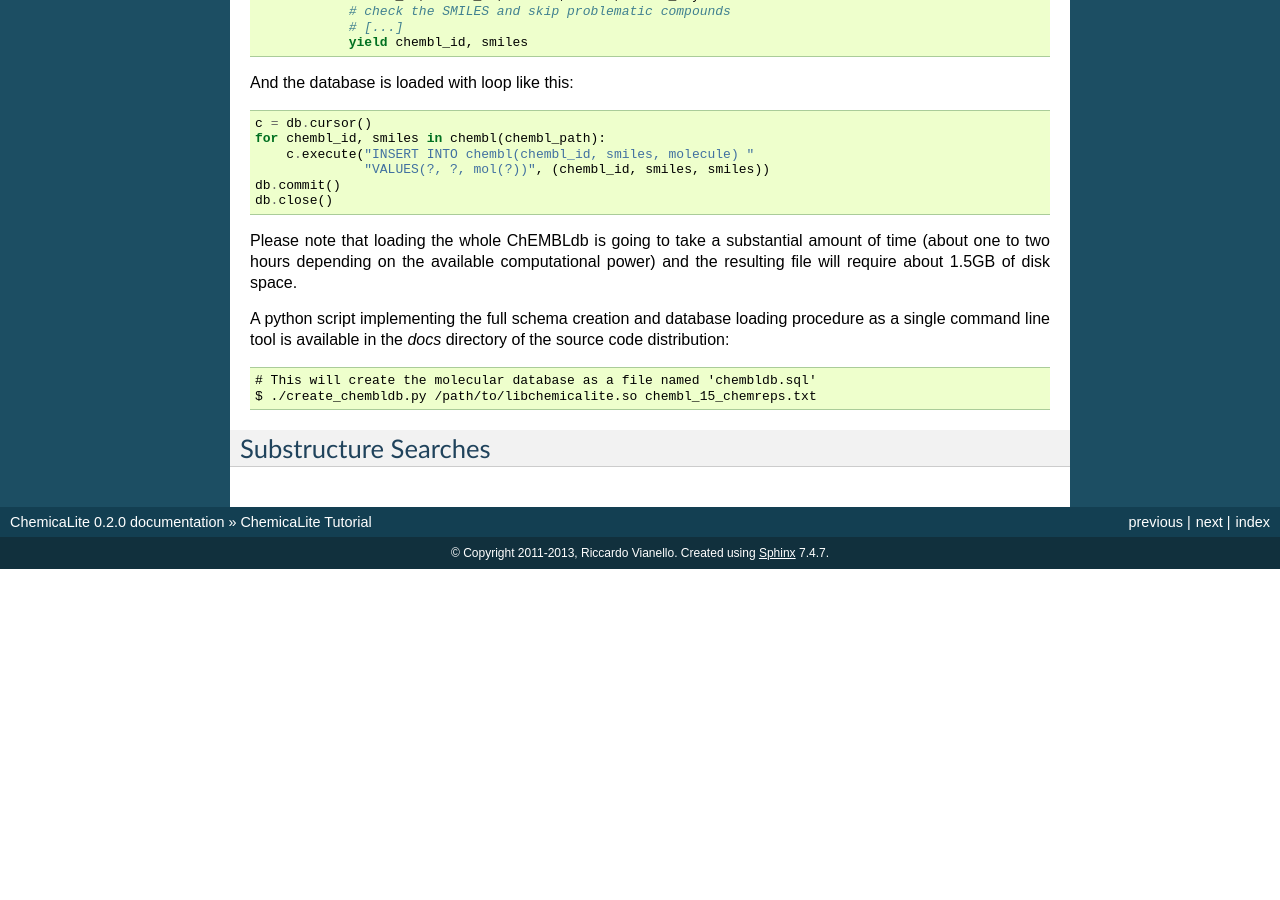
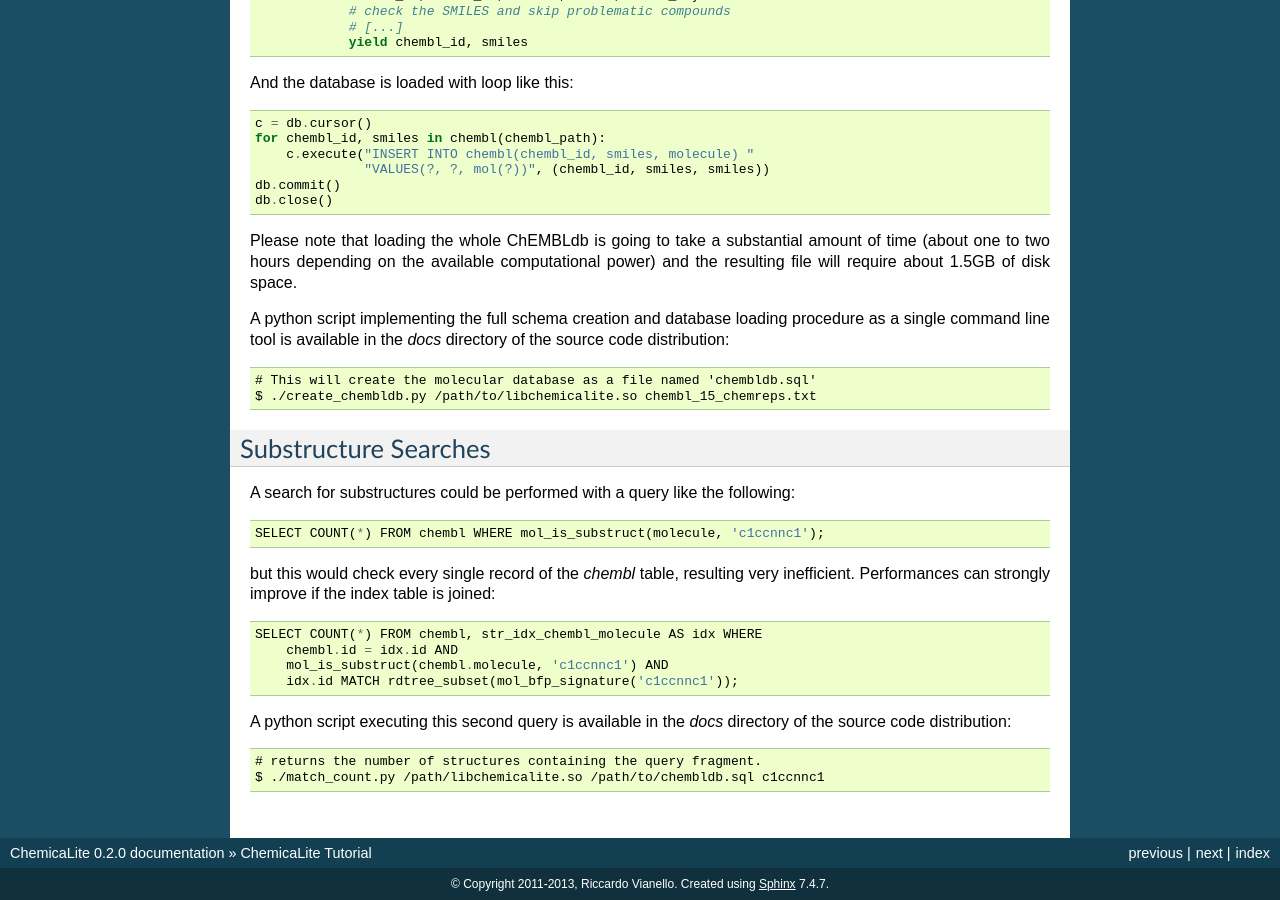
Before and after one commit to rvianello/chemicalite, a Sphinx documentation site: the page built from docs/tutorial.rst, in a window 1280 px wide and 900 px high, scrolled down 1198 px. Built offline with Sphinx 7.4.7, drawn with Linux system fonts in a browser that asks for light colours; before the commit the page ends 1767 px from its top, so only the background shows below that.

Commit message:
some illustration of substructure queries.

```diff
--- /dev/null
+++ b/docs/match_count.py
@@ -0,0 +1,36 @@
+#!/bin/env python
+import sys
+import time
+
+from pysqlite2 import dbapi2 as sqlite3
+
+from rdkit import Chem
+
+def search(c, substructure):
+    t1 = time.time()
+    count = c.execute("select count(*) from "
+                      "chembl, str_idx_chembl_molecule as idx where "
+                      "chembl.id = idx.id and "
+                      "mol_is_substruct(chembl.molecule, ?) and "
+                      "idx.id match rdtree_subset(mol_bfp_signature(?))",
+                      (substructure, substructure)).fetchone()[0]
+    t2 = time.time()
+    return count, t2-t1
+
+def match_count(chemicalite_path, chembldb_sql, substructure):
+    db = sqlite3.connect(chembldb_sql)
+    db.enable_load_extension(True)
+    db.load_extension(chemicalite_path)
+    db.enable_load_extension(False)
+
+    c = db.cursor()
+
+    print 'searching for substructure: {0}'.format(substructure)
+
+    count, t = search(c, substructure)
+    print ('Found {0} matches in {1} seconds').format(count, t)
+
+    db.close()
+
+if __name__=="__main__":
+    match_count(*sys.argv[1:4])
--- /dev/null
+++ b/docs/substructure_search.py
@@ -0,0 +1,39 @@
+#!/bin/env python
+import sys
+import time
+
+from pysqlite2 import dbapi2 as sqlite3
+
+from rdkit import Chem
+
+def search(c, substructure):
+    t1 = time.time()
+    rs = c.execute("select chembl.chembl_id, chembl.smiles from "
+                   "chembl, str_idx_chembl_molecule as idx where "
+                   "chembl.id = idx.id and "
+                   "mol_is_substruct(chembl.molecule, ?) and "
+                   "idx.id match rdtree_subset(mol_bfp_signature(?)) "
+                   "limit 25",
+                   (substructure, substructure)).fetchall()
+    t2 = time.time()
+    return rs, t2-t1
+
+def substructure_search(chemicalite_path, chembldb_sql, substructure):
+    db = sqlite3.connect(chembldb_sql)
+    db.enable_load_extension(True)
+    db.load_extension(chemicalite_path)
+    db.enable_load_extension(False)
+
+    c = db.cursor()
+
+    print 'searching for substructure: {0}'.format(substructure)
+
+    matches, t = search(c, substructure)
+    for match in matches:
+        print match[0], match[1]
+    print ('Found {0} matches in {1} seconds').format(len(matches), t)
+
+    db.close()
+
+if __name__=="__main__":
+    substructure_search(*sys.argv[1:4])
--- a/docs/tutorial.rst
+++ b/docs/tutorial.rst
@@ -78,3 +78,19 @@ A python script implementing the full schema creation and database loading proce
 
 Substructure Searches
 ---------------------
+
+A search for substructures could be performed with a query like the following::
+
+    SELECT COUNT(*) FROM chembl WHERE mol_is_substruct(molecule, 'c1ccnnc1');
+
+but this would check every single record of the `chembl` table, resulting very inefficient. Performances can strongly improve if the index table is joined::
+
+    SELECT COUNT(*) FROM chembl, str_idx_chembl_molecule AS idx WHERE
+        chembl.id = idx.id AND
+        mol_is_substruct(chembl.molecule, 'c1ccnnc1') AND
+        idx.id MATCH rdtree_subset(mol_bfp_signature('c1ccnnc1'));
+
+A python script executing this second query is available in the `docs` directory of the source code distribution::
+
+    # returns the number of structures containing the query fragment.
+    $ ./match_count.py /path/libchemicalite.so /path/to/chembldb.sql c1ccnnc1
```
